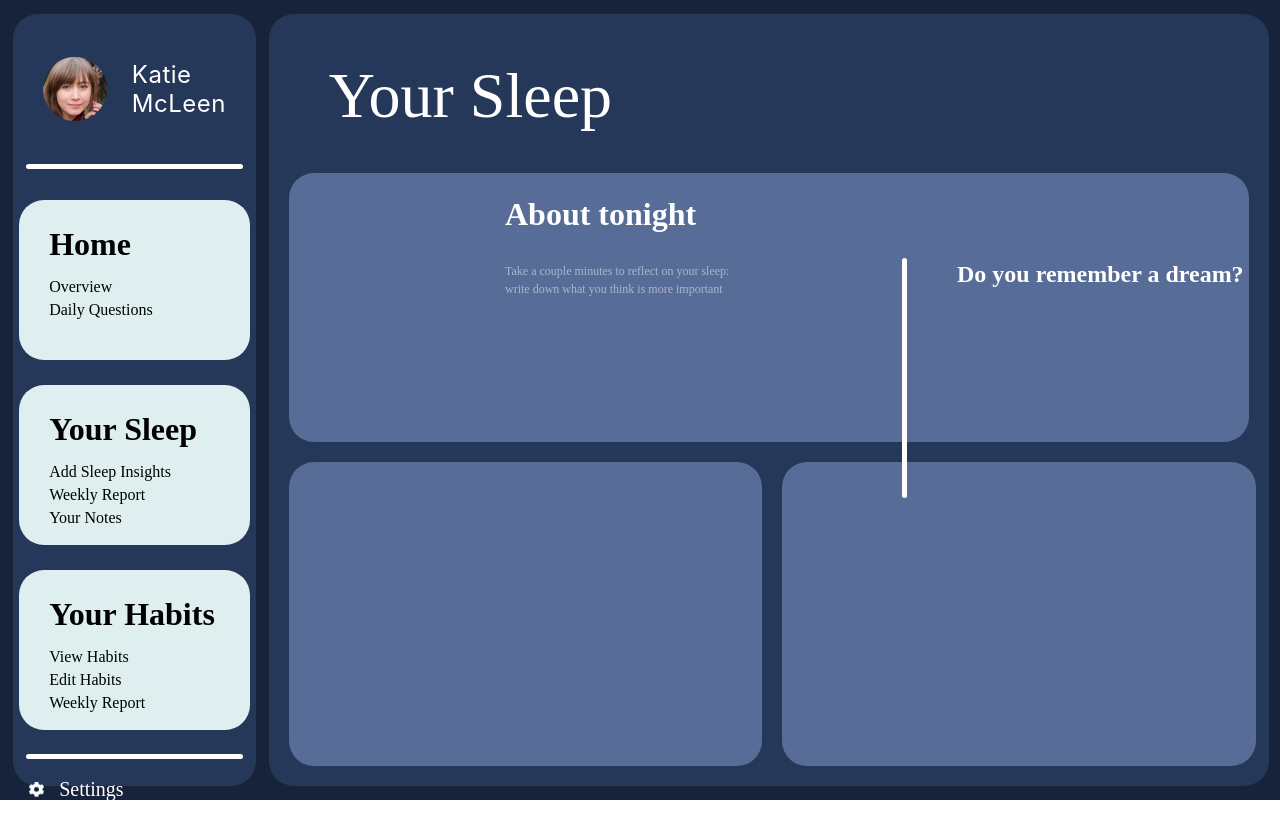
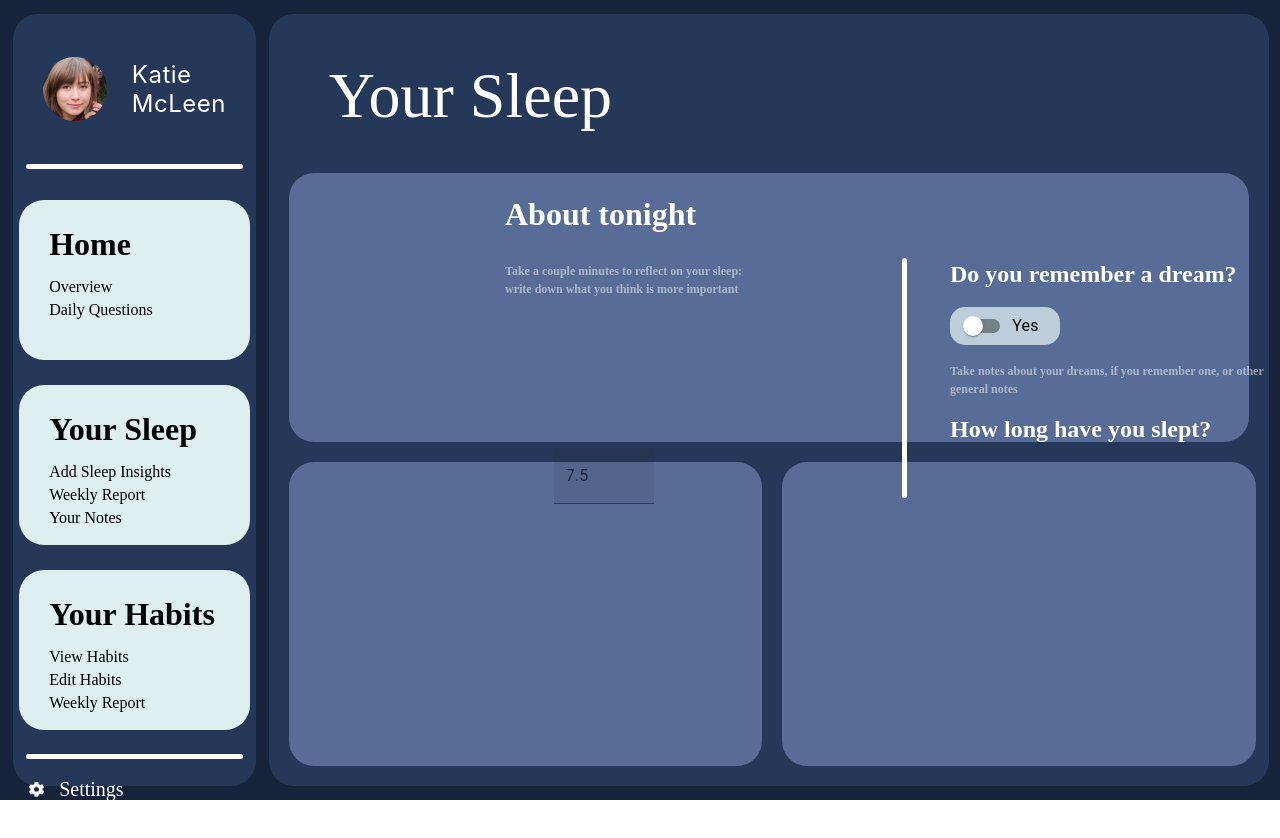
Before and after one commit to nite-app/nite, a React (Create React App) app: page /page2 in a window 1280 px wide. Built offline with nearby package versions, Linux system fonts and the light colour scheme.

Commit message:
Page2MainPanel

```diff
--- a/package.json
+++ b/package.json
@@ -16,6 +16,7 @@
     "react-dom": "^17.0.2",
     "react-router-dom": "^6.2.2",
     "react-scripts": "^5.0.0",
+    "react-switch": "^6.0.0",
     "web-vitals": "^2.1.4"
   },
   "scripts": {
--- a/src/App.css
+++ b/src/App.css
@@ -315,7 +315,7 @@
   text-align: left;
   left:505px;
   top:250px;
-  font-weight: 600px;
+  font-weight: 600;
   font-size:12px;
   line-height: 18px;
   width:250px;
@@ -335,10 +335,50 @@
 
 .mainpanelcenterheader{
   position:absolute;
-  left:957px;
+  left:950px;
   top:245px;
   color:#ffffff;
   font-size:24px;
+}
+
+.switch{
+  position:absolute;
+  left:950px;
+  top:307px;
+  width:100px;
+  padding-left:10px;
+  border-radius:15px;
+  background-color: rgba(223, 239, 240, 0.75);
+}
+
+.mainpanelcentertext{
+  position:absolute;
+  color:#ffffff;
+  text-align: left;
+  left:950px;
+  top: 350px;
+  width:344px;
+  height: 36px;
+  font-weight: 600;
+  font-size:12px;
+  line-height: 18px;
+  opacity: 0.5;
+}
+
+.mainpanelcenterheader2{
+  position:absolute;
+  left:950px;
+  top:400px;
+  color:#ffffff;
+  font-size:24px;
+}
+.textfield{
+  position:absolute;
+  border: none;
+  width: 100px;
+  height: 40px;
+  top:275px;
+  left:-165px;
 }
 /* ####################### REGISTER AND LOGIN ########################## */
 
--- a/src/Screens/Page2.js
+++ b/src/Screens/Page2.js
@@ -4,6 +4,11 @@ import { Link, Outlet } from "react-router-dom";
 import temp from "../img/temp.png";
 import seticon from "../img/setimg.png";
 import searchicon from "../img/searchimg.png";
+import FormGroup from '@mui/material/FormGroup';
+import FormControlLabel from '@mui/material/FormControlLabel';
+import Switch from "@mui/material/Switch";
+import TextField from "@mui/material/TextField";
+import Box from '@mui/material/Box';
 
 export default class Page2 extends Component {
   render() {
@@ -63,7 +68,20 @@ export default class Page2 extends Component {
               </div>
               <div className="mainpanelcenter">
                 <h1 className="mainpanelcenterheader">Do you remember a dream?</h1>
-
+                <FormGroup>
+                  <div className="switch">
+                    <FormControlLabel control={<Switch/>} label="Yes"/>
+                  </div>
+                </FormGroup>
+                <p className="mainpanelcentertext">
+                Take notes about your dreams, if you remember one,
+                or other general notes
+                </p>
+                <h1 className="mainpanelcenterheader2">How long have you slept?</h1>
+                  <Box>
+                    <TextField label="7.5" className="textfield" variant="filled"/>
+                  </Box>
+                <p className="textfield">Hours</p>
               </div>
             </div>
             <hr className="mainpanelsep"></hr>
```
Also changed, not shown: 1 other file (tests, documents, lock files or other folders).
